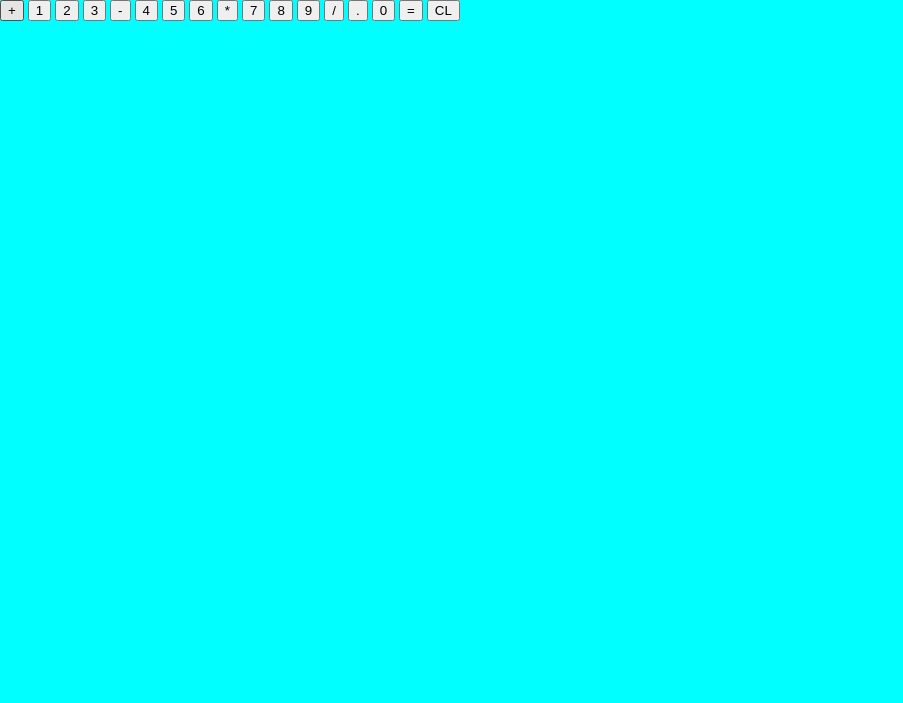
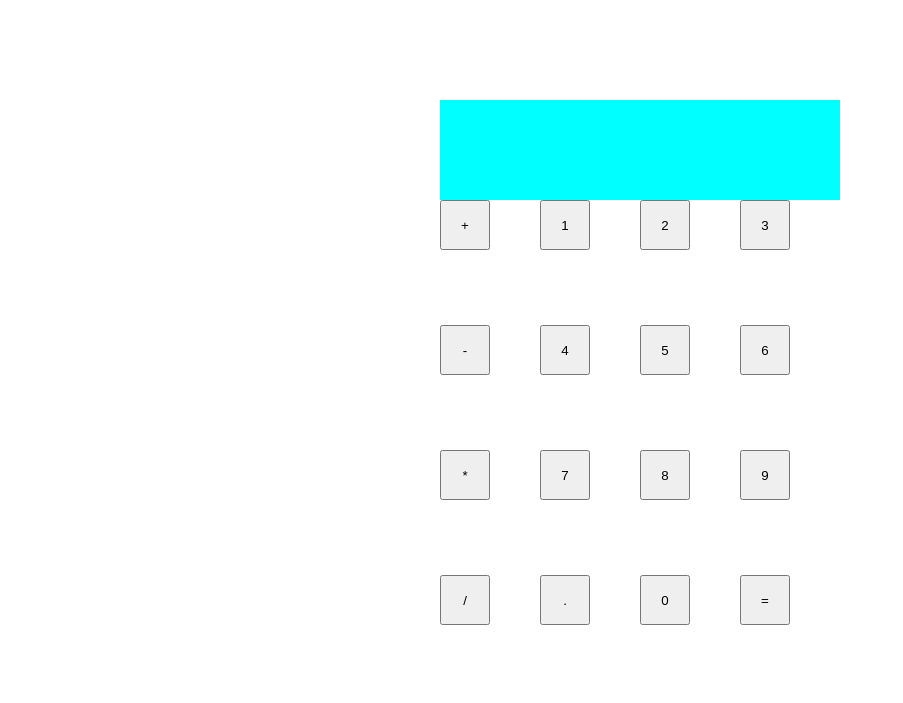
Before and after one commit to henry-phippsoe/calculatorproject, a plain HTML site: page index.html in a window 1280 px wide. Shown: the whole page, without its empty margins (0-903 px from the left). Drawn offline with Linux system fonts and the light colour scheme.

Commit message:
containment

```diff
--- a/index.html
+++ b/index.html
@@ -6,39 +6,67 @@
     <title>calculator</title>
     <style>
         body {
+            display: flex;
+            flex-direction: column;
+            justify-content: center;
+            align-items: center;
             margin: 0;
             height: 100vh;
             width: 100vw;
+        }
+
+        .container {
+
+        }
+
+        .calcGrid {
+            display: grid;
+            grid-template-columns: 100px 100px 100px 100px;
+            height: 500px;
+            width: 400px;
+        }
+
+        #buttons {
+            height: 50px;
+            width: 50px;
+        }
+
+        #display {
+            height: 100px;
+            width: 400px;
             background-color: aqua;
         }
+
     </style>
 </head>
 <body>
     <script src="script.js"></script>
     <div class="container">
+        <div id="display"></div>
+        <div class="calcGrid">
 
-        <button>+</button>
-        <button>1</button>
-        <button>2</button>
-        <button>3</button>
+            <button id="buttons">+</button>
+            <button id="buttons">1</button>
+            <button id="buttons">2</button>
+            <button id="buttons">3</button>
 
-        <button>-</button>
-        <button>4</button>
-        <button>5</button>
-        <button>6</button>
+            <button id="buttons">-</button>
+            <button id="buttons">4</button>
+            <button id="buttons">5</button>
+            <button id="buttons">6</button>
 
-        <button>*</button>
-        <button>7</button>
-        <button>8</button>
-        <button>9</button>
+            <button id="buttons">*</button>
+            <button id="buttons">7</button>
+            <button id="buttons">8</button>
+            <button id="buttons">9</button>
 
-        <button>/</button>
-        <button>.</button>
-        <button>0</button>
-        <button>=</button>
+            <button id="buttons">/</button>
+            <button id="buttons">.</button>
+            <button id="buttons">0</button>
+            <button id="buttons">=</button>
 
-        <button>CL</button>
+        </div>
+    </div>
 
-    </div>
 </body>
 </html>
```
